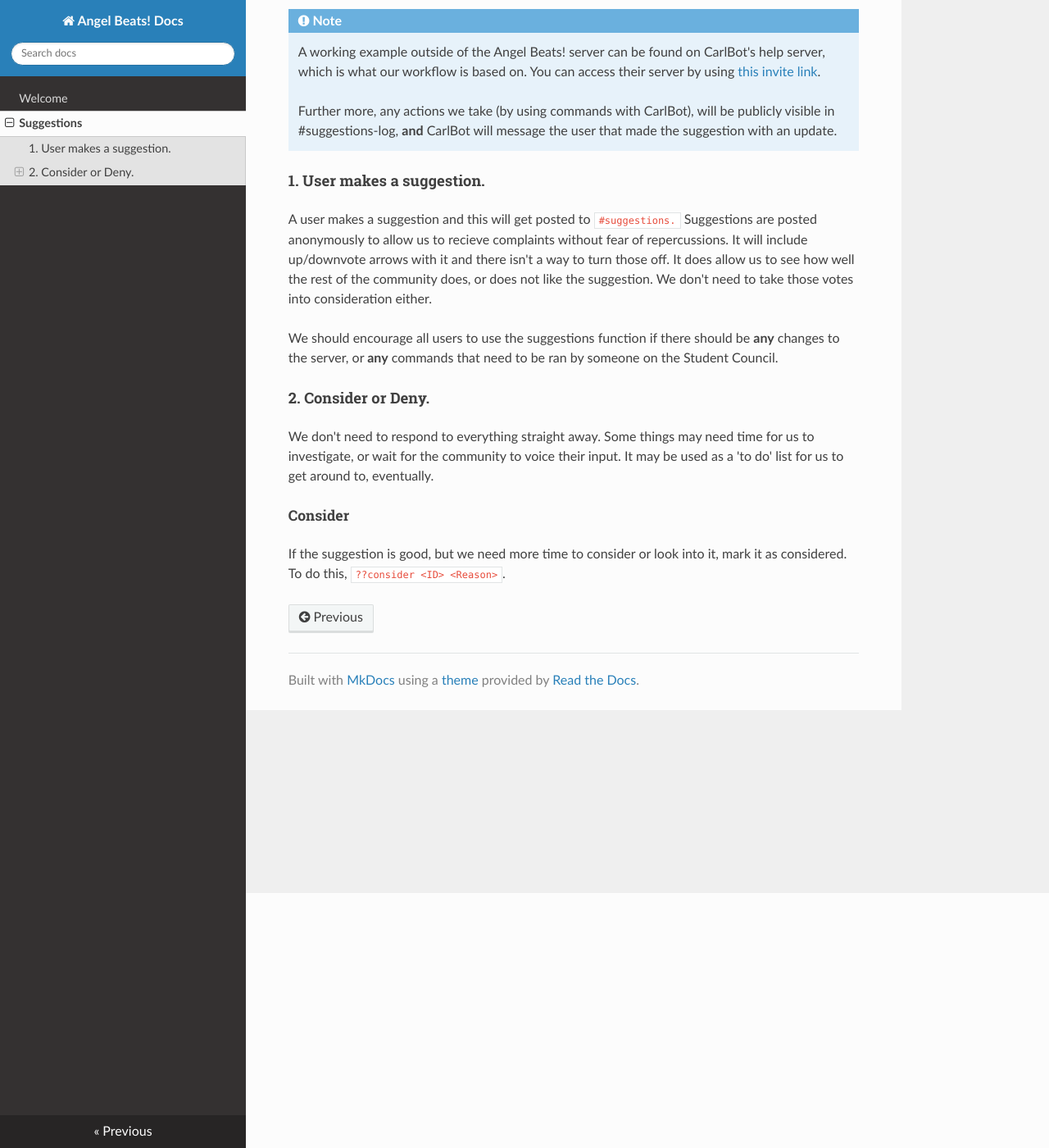
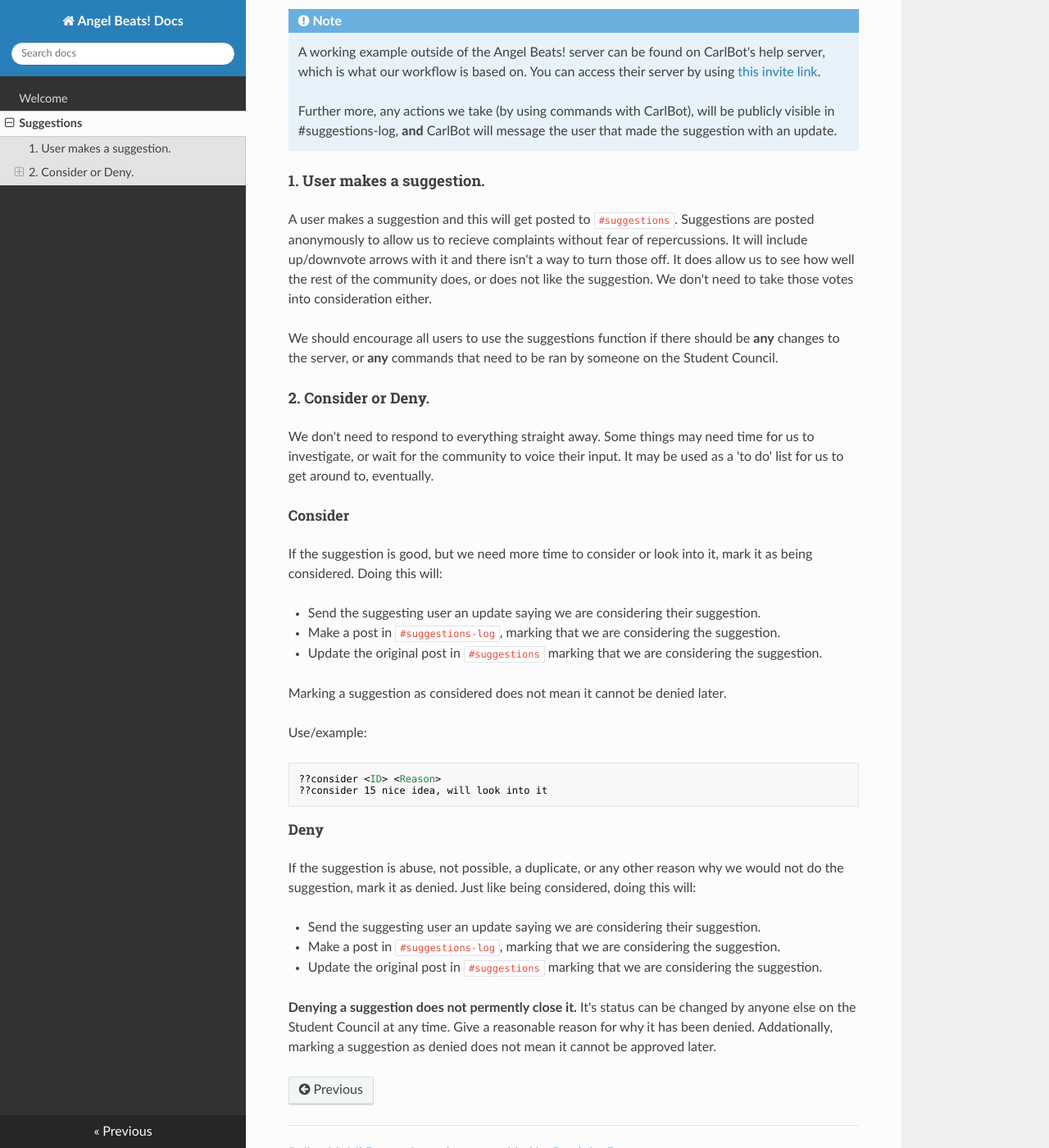
Before and after one commit to AngelBeats-DiscordServer/AngelDocs, an MkDocs documentation site: the page built from docs/suggestions.md, in a window 1280 px wide and 1400 px high, scrolled down 311 px. Shown: the whole window at 82% size. Built offline with MkDocs 1.6.1, drawn with Linux system fonts in a browser that asks for light colours; nearby versions of some CDN libraries.

Commit message:
why am i doing this at 8:30

````diff
--- a/docs/suggestions.md
+++ b/docs/suggestions.md
@@ -12,7 +12,7 @@ Suggestions are a way for the community to... give suggestions, as well as repor
 
 #### 1. User makes a suggestion.
 
-A user makes a suggestion and this will get posted to `#suggestions.` Suggestions are posted anonymously to allow us to recieve complaints without fear of repercussions. It will include up/downvote arrows with it and there isn't a way to turn those off. It does allow us to see how well the rest of the community does, or does not like the suggestion. We don't need to take those votes into consideration either.
+A user makes a suggestion and this will get posted to `#suggestions`. Suggestions are posted anonymously to allow us to recieve complaints without fear of repercussions. It will include up/downvote arrows with it and there isn't a way to turn those off. It does allow us to see how well the rest of the community does, or does not like the suggestion. We don't need to take those votes into consideration either.
 
 We should encourage all users to use the suggestions function if there should be **any** changes to the server, or **any** commands that need to be ran by someone on the Student Council.
 
@@ -21,5 +21,25 @@ We should encourage all users to use the suggestions function if there should be
 We don't need to respond to everything straight away. Some things may need time for us to investigate, or wait for the community to voice their input. It may be used as a 'to do' list for us to get around to, eventually.
 
 ##### Consider
+If the suggestion is good, but we need more time to consider or look into it, mark it as being considered. Doing this will:
 
-If the suggestion is good, but we need more time to consider or look into it, mark it as considered. To do this, `??consider <ID> <Reason>`.
+* Send the suggesting user an update saying we are considering their suggestion.
+* Make a post in `#suggestions-log`, marking that we are considering the suggestion.
+* Update the original post in `#suggestions` marking that we are considering the suggestion.
+
+Marking a suggestion as considered does not mean it cannot be denied later.
+
+Use/example:
+```
+??consider <ID> <Reason>
+??consider 15 nice idea, will look into it
+```
+
+##### Deny
+If the suggestion is abuse, not possible, a duplicate, or any other reason why we would not do the suggestion, mark it as denied. Just like being considered, doing this will:
+
+* Send the suggesting user an update saying we are considering their suggestion.
+* Make a post in `#suggestions-log`, marking that we are considering the suggestion.
+* Update the original post in `#suggestions` marking that we are considering the suggestion.
+
+**Denying a suggestion does not permently close it.** It's status can be changed by anyone else on the Student Council at any time. Give a reasonable reason for why it has been denied. Addationally, marking a suggestion as denied does not mean it cannot be approved later.
````
